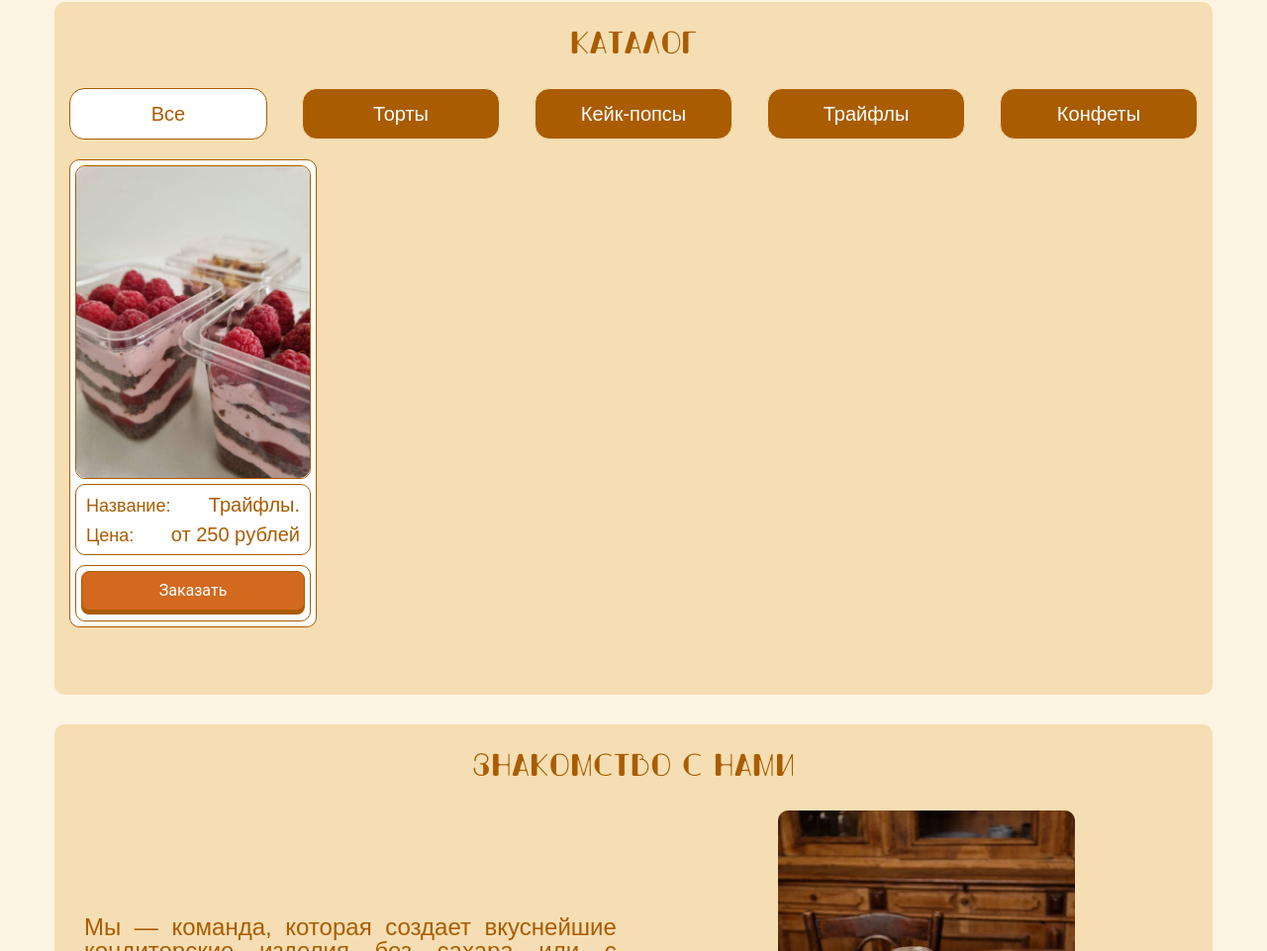
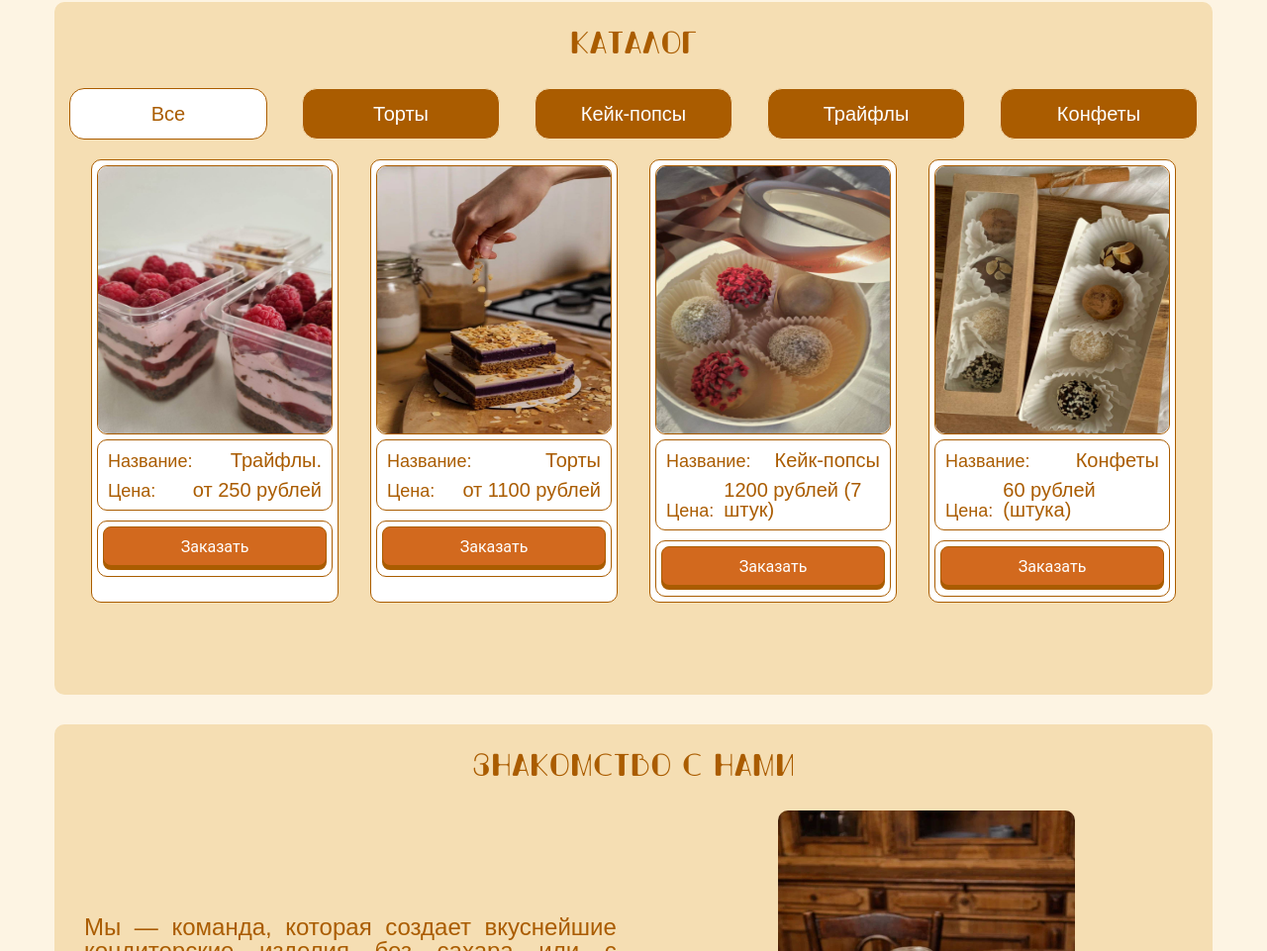
Before and after one commit to Greiika/vkus-nezhnosti, a plain HTML site: page index.html in a window 1280 px wide. Shown: the part 969-1930 px from the top of the page at 99% size. Drawn offline with Linux system fonts and the light colour scheme; a web font is replaced by a local one.

Commit message:
Start project

```diff
--- a/css/style.scss
+++ b/css/style.scss
@@ -519,12 +519,14 @@ footer {
         display: flex;
         flex-wrap: wrap;
         gap: 10px;
+        justify-content: space-evenly;
     }
 
     // .catalog_card
 
     &_card {
         max-width: 250px;
+        width: 100%;
         background-color: white;
         border: 1px solid var(--color-primary);
         color: var(--color-primary);
@@ -540,6 +542,7 @@ footer {
         font-size: 0;
         img {
             border-radius: inherit;
+            height: 270px;
         }
         margin-bottom: 5px;
     }
@@ -579,6 +582,7 @@ footer {
         display: flex;
         justify-content: space-between;
         align-items: flex-end;
+        gap: 10px;
     }
 
     // .catalog_card-price
--- a/index.html
+++ b/index.html
@@ -79,17 +79,56 @@
                             </div>
                         </div>
 
-                        <div class="catalog_card none" data-cardId="">
+                        <div class="catalog_card" data-cardId="cakes">
                             <div class="catalog_card-img">
-                                <img src="" alt="">
+                                <img src="/img/bg-3.jpg" alt="img Cakes">
                             </div>
                             <div class="catalog_card-info">
-                                <span class="catalog_card-subtitle">Название:</span>
-                                <span class="catalog_card-title">Трайфлы</ы>
+                                <div class="catalog_card-name">
+                                    <span class="catalog_card-subtitle">Название:</span>
+                                    <span class="catalog_card-title">Торты</span>
+                                </div>
                                 <div class="catalog_card-prices">
                                     <span class="catalog_card-subtitle">Цена:</span>
-                                    <span class="catalog_card-price">250 pублей -(стаканчик 150 мл)</span>,
-                                    <span class="catalog_card-price">450 pублей -(стаканчик 220 мл)</span>
+                                    <span class="catalog_card-price">от 1100 рублей</span>
+                                </div>
+                            </div>
+                            <div class="catalog_card-buttons">
+                                <button class="catalog_card-button button">Заказать</button>
+                            </div>
+                        </div>
+
+                        <div class="catalog_card" data-cardId="сake-pops">
+                            <div class="catalog_card-img">
+                                <img src="/img/сake-pops.jpg" alt="img Сake-pops">
+                            </div>
+                            <div class="catalog_card-info">
+                                <div class="catalog_card-name">
+                                    <span class="catalog_card-subtitle">Название:</span>
+                                    <span class="catalog_card-title">Кейк-попсы</span>
+                                </div>
+                                <div class="catalog_card-prices">
+                                    <span class="catalog_card-subtitle">Цена:</span>
+                                    <span class="catalog_card-price">1200 рублей (7 штук)</span>
+                                </div>
+                            </div>
+                            <div class="catalog_card-buttons">
+                                <button class="catalog_card-button button">Заказать</button>
+                            </div>
+                        </div>
+
+                        <div class="catalog_card" data-cardId="candys">
+                            <div class="catalog_card-img">
+                                <img src="/img/candys.jpg" alt="img Candys">
+                            </div>
+                            <div class="catalog_card-info">
+                                <div class="catalog_card-name">
+                                    <span class="catalog_card-subtitle">Название:</span>
+                                    <span class="catalog_card-title">Конфеты</span>
+                                </div>
+                                <div class="catalog_card-prices">
+                                    <span class="catalog_card-subtitle">Цена:</span>
+                                    <span class="catalog_card-price">60 рублей (штука)</span>
                                 </div>
                             </div>
                             <div class="catalog_card-buttons">
```
Also changed, not shown: css/style.css, img/candys.jpg (added), img/сake-pops.jpg (added), 1 other file.
